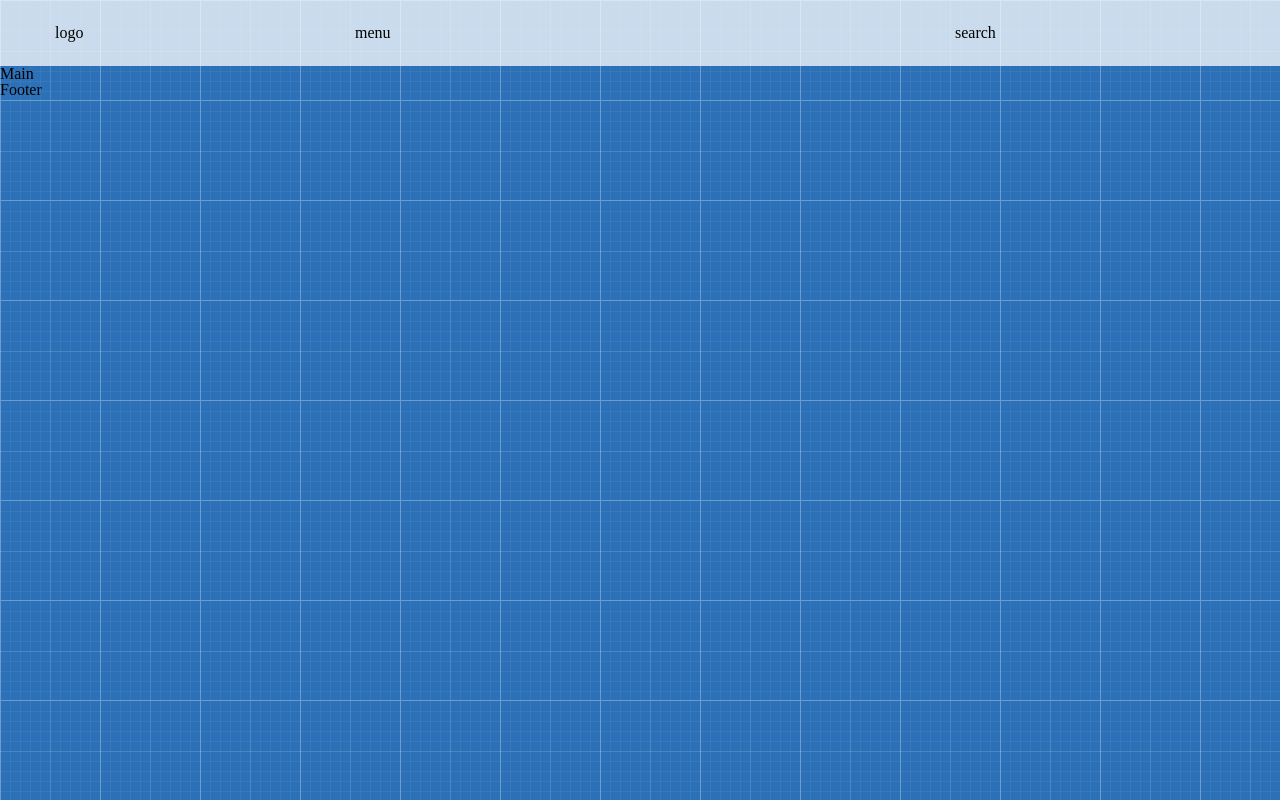
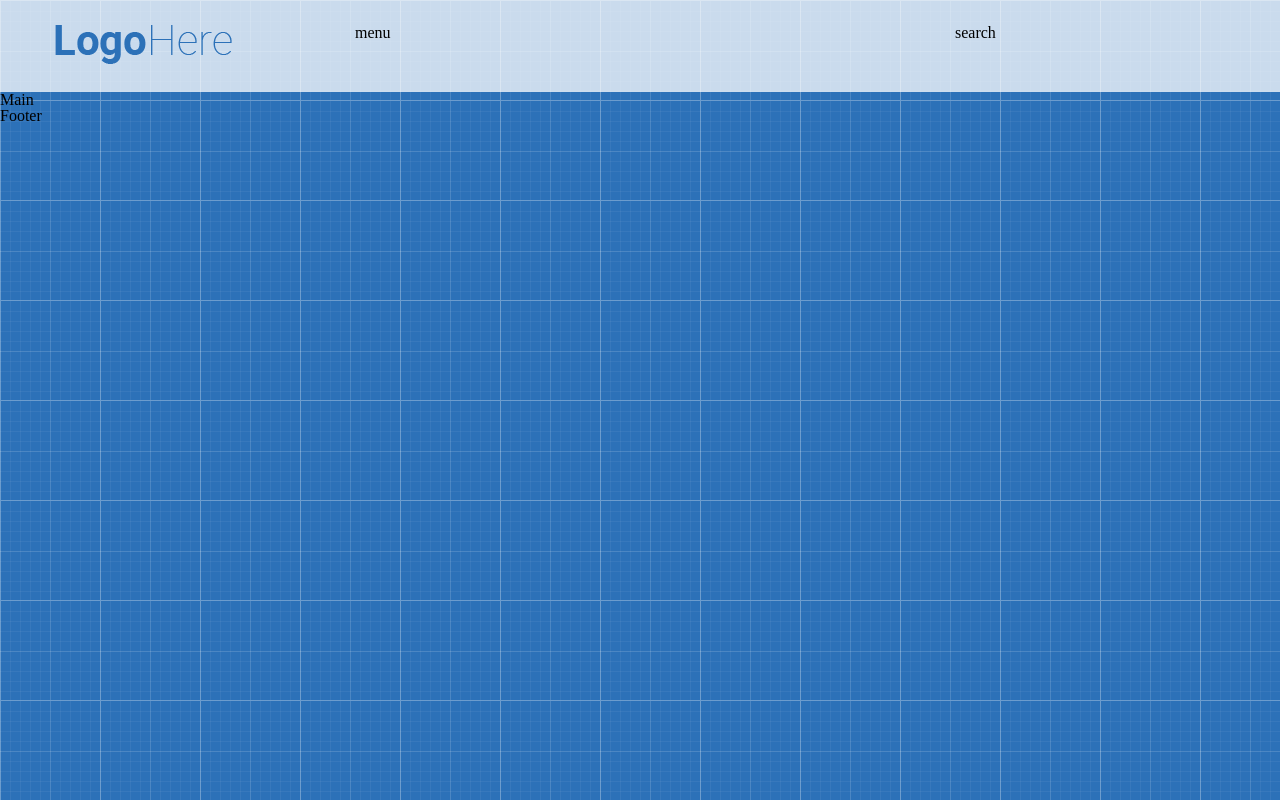
Before and after one commit to KyryloKuchynkyi/KyryloKuchynskyi.github.io, a plain HTML site: page index.html in a window 1280 px wide. Drawn offline with Linux system fonts and the light colour scheme.

Commit message:
added logo

```diff
--- a/index.html
+++ b/index.html
@@ -12,7 +12,13 @@
     <header class="header">
         <div class="container">
             <div class="row">
-                <div class="col-md-3">logo</div>
+                <div class="col-md-3">
+                    <div class="logo">
+                        <a href="">
+                            <img src="images/logo.png" alt="">
+                        </a>
+                    </div>
+                </div>
                 <div class="col-md-6">menu</div>
                 <div class="col-md-3">search</div>
             </div>
```
Also changed, not shown: images/logo.png (added).
